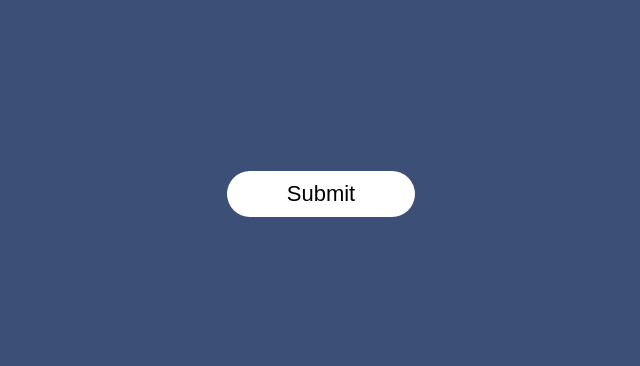
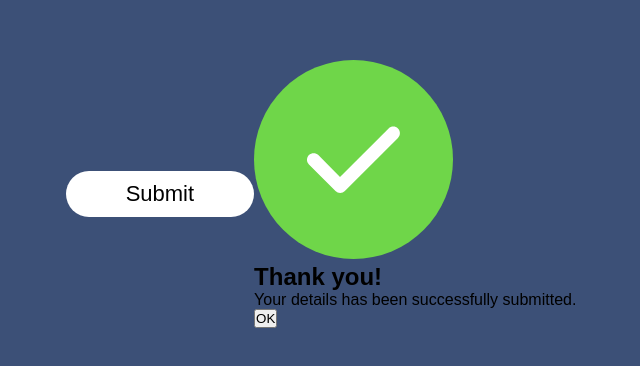
Before and after one commit to kylemngbt/popup, a plain HTML site: page index.html in a window 1280 px wide. Shown: the part 206-572 px from the top of the page, without its empty margins (319-959 px from the left). Drawn offline with Linux system fonts and the light colour scheme.

Commit message:
build: create the popup

```diff
--- a/index.html
+++ b/index.html
@@ -10,6 +10,12 @@
 <body>
   <div class="container">
     <button type="submit" class="btn">Submit</button>
+    <div class="popup">
+      <img src="./images/404-tick.png">
+      <h2>Thank you!</h2>
+      <p>Your details has been successfully submitted.</p>
+      <button type="button">OK</button>
+    </div>
   </div>
 </body>
 </html>
```
